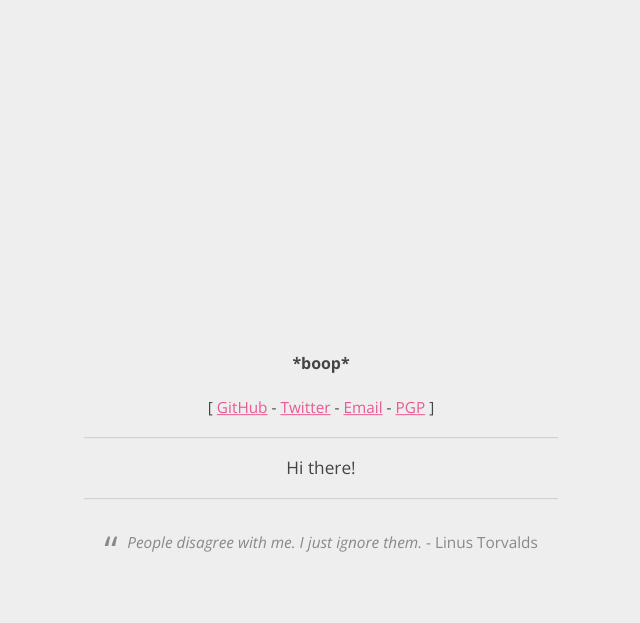
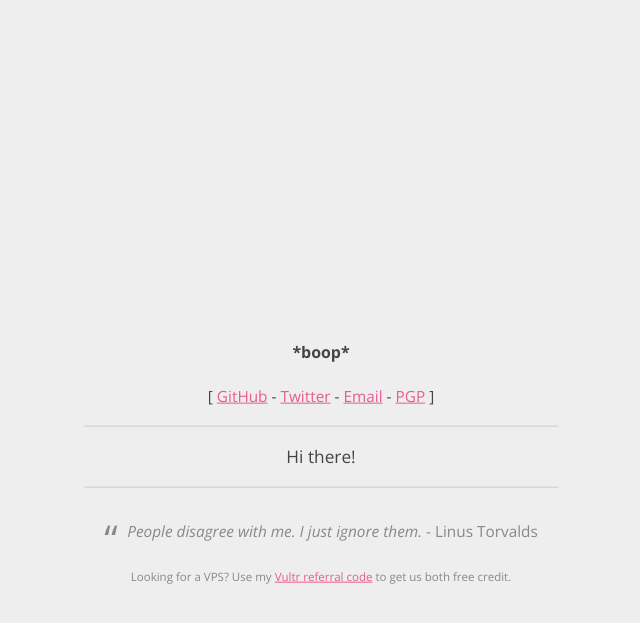
Before and after one commit to TheReverend403/Site, a Jekyll site: the page built from index.html, in a window 1280 px wide. Shown: the top 623 px of the page, without its empty margins (319-959 px from the left). Built offline with Jekyll 4.4.1, drawn with Linux system fonts in a browser that asks for light colours.

Commit message:
Added vultr code

```diff
--- a/_layouts/page.html
+++ b/_layouts/page.html
@@ -11,4 +11,5 @@ layout: default
 	</div>
 	<hr>
 	{% include linusquote.html %}
+	<small>Looking for a VPS? Use my <a href="http://www.vultr.com/?ref=6853243" target="_blank">Vultr referral code</a> to get us both free credit.</small>
 </div>
```
